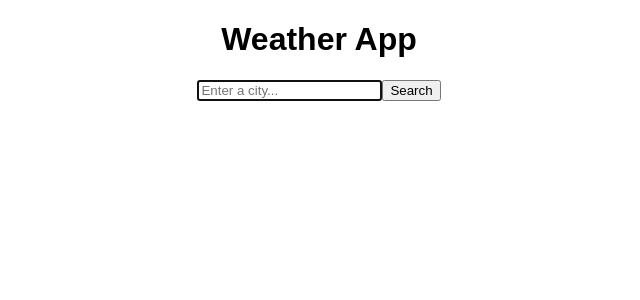
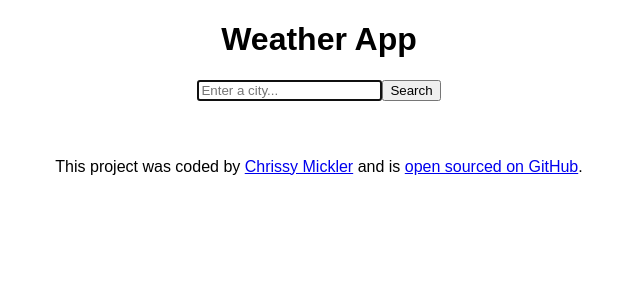
Before and after one commit to cmickler17/weather-app-react, a React (Create React App) app: page / in a window 1280 px wide. Shown: the top 300 px of the page, without its empty margins (321-961 px from the left). Built offline with nearby package versions, Linux system fonts and the light colour scheme.

Commit message:
Added footer at the bottom with link to GitHub

```diff
--- a/src/Search.js
+++ b/src/Search.js
@@ -1,6 +1,5 @@
 import React, { useState } from "react";
 import axios from "axios";
-import { scryRenderedComponentsWithType } from "react-dom/cjs/react-dom-test-utils.production.min";
 
 export default function Search() {
   let [city, setCity] = useState(null);
@@ -52,6 +51,7 @@ export default function Search() {
           <img src={icon} alt={description} />
         </li>
       </ul>
+      <footer>This project was coded by <a href="https://www.linkedin.com/in/chrissy-mickler-23104427/">Chrissy Mickler</a> and is <a href="https://github.com/cmickler17/weather-app-react">open sourced on GitHub</a>.</footer>
     </div>
   );
 }
```
